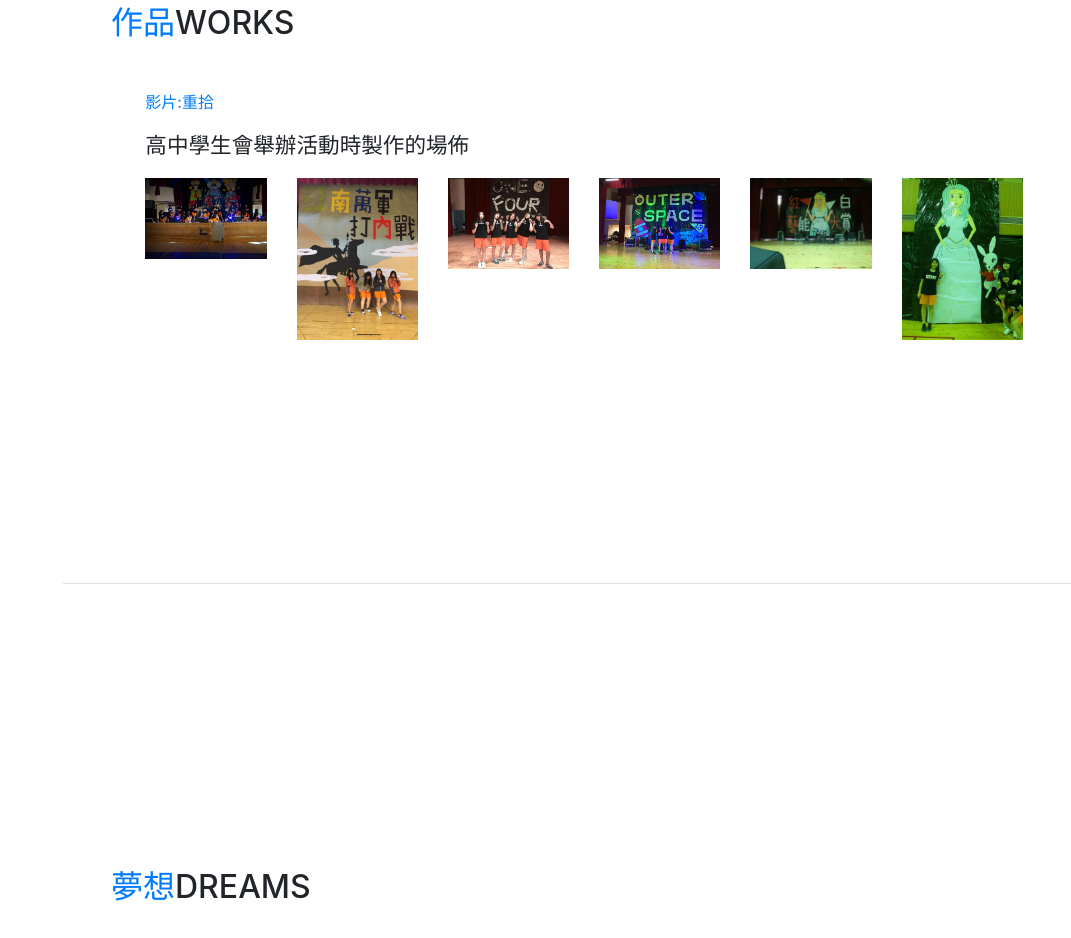
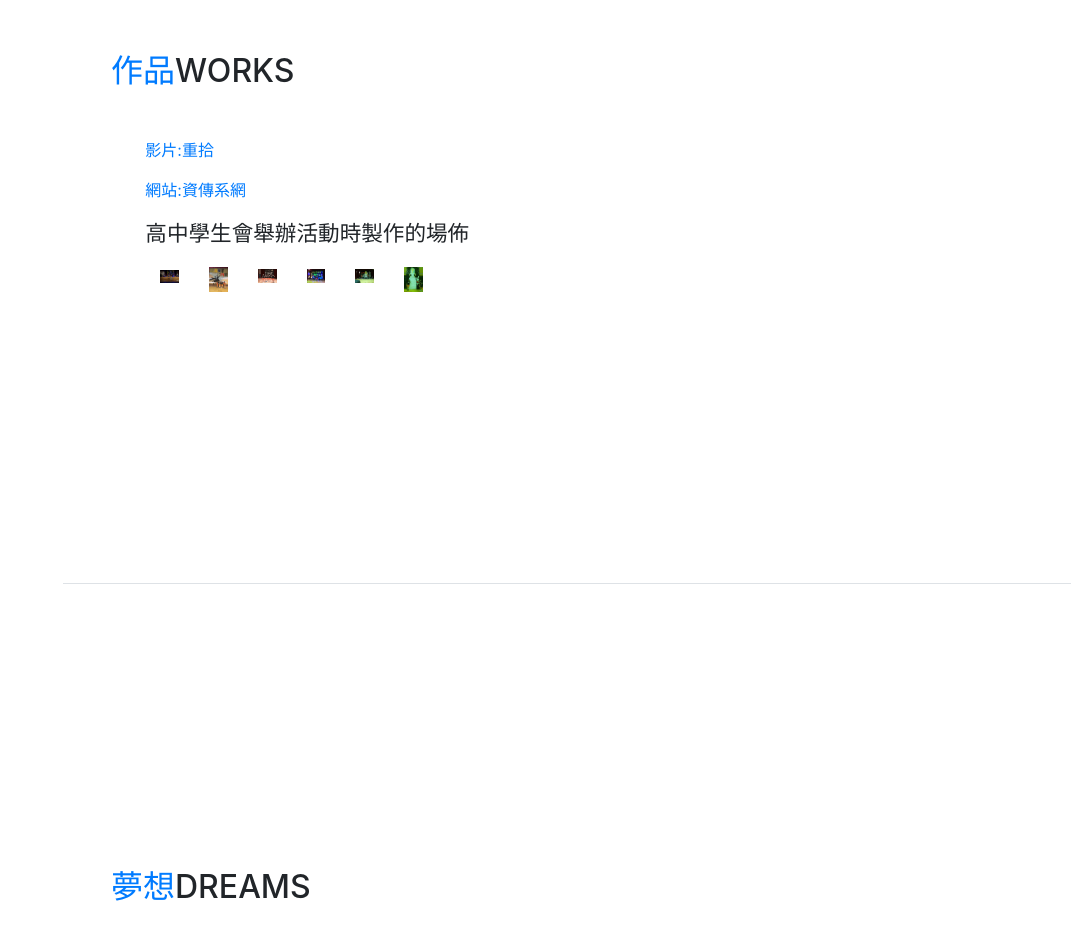
Before and after one commit to 4yun/4yun.github.io, a website with bundled scripts: page index.html in a window 1280 px wide. Shown: the part 6116-7054 px from the top of the page, without its empty margins (209-1280 px from the left). Built offline with nearby package versions, Linux system fonts and the light colour scheme; a web font is replaced by a local one.

Commit message:
Add files via upload

```diff
--- a/index.html
+++ b/index.html
@@ -329,26 +329,28 @@ When I was a kid, I just went out and play with my father and I always carried a
         <div class="my-auto">
           <h2 class="mb-5"><span class="text-primary">作品</span>Works</h2>
           <ul class="fa-ul mb-0">
-			  <a href="https://youtu.be/sAzV1OGSans" target="_blank" title="影片:重拾">影片:重拾</a>
+			  <p><a href="https://youtu.be/sAzV1OGSans" target="_blank" title="影片:重拾">影片:重拾</a></p>
+			  <p><a href="https://4yun.github.io/ics2/" target="_blank" title="網站:資傳系網">網站:資傳系網</a></p>
             <div class="subheading mb-3">高中學生會舉辦活動時製作的場佈</div>
+			<div class="col-lg-4 col-sm-6">
 			  <div class="row">
 				<p><div class="col-sm">
-					<img class="img-fluid img-profile  mx-auto mb-2" src="img/1.jpg" alt="" width="500" height="275">
+					<img class="img-fluid img-profile  mx-auto mb-2" src="img/1.jpg" alt="" width="500" height="275"></p>
 				</div>
 				<div class="col-sm">
-					<img class="img-fluid img-profile  mx-auto mb-2" src="img/3.jpg" alt="" width="275" height="150"><p>
+					<p><img class="img-fluid img-profile  mx-auto mb-2" src="img/3.jpg" alt="" width="275" height="150"></p>
 			  </div>
 			  <p><div class="col-sm">
-					<img class="img-fluid img-profile  mx-auto mb-2" src="img/2.jpg" alt="" width="500" height="275">
+					<p><img class="img-fluid img-profile  mx-auto mb-2" src="img/2.jpg" alt="" width="500" height="275"></p>
 				</div>
 				<div class="col-sm">
-					<img class="img-fluid img-profile  mx-auto mb-2" src="img/4.jpg" alt="" width="500" height="275"><p>
+					<p><img class="img-fluid img-profile  mx-auto mb-2" src="img/4.jpg" alt="" width="500" height="275"></p>
 				</div>
 				<p><div class="col-sm">
-					<img class="img-fluid img-profile  mx-auto mb-2" src="img/5.jpg" alt="" width="500" height="275">
+					<p><img class="img-fluid img-profile  mx-auto mb-2" src="img/5.jpg" alt="" width="500" height="275"></p>
 				</div>
 				<div class="col-sm">
-					<img class="img-fluid img-profile  mx-auto mb-2" src="img/6.jpg" alt="" width="275" height="150"><p>
+					<p><img class="img-fluid img-profile  mx-auto mb-2" src="img/6.jpg" alt="" width="275" height="150"></p>
 				</div>
 			</div>
           </ul>
```
